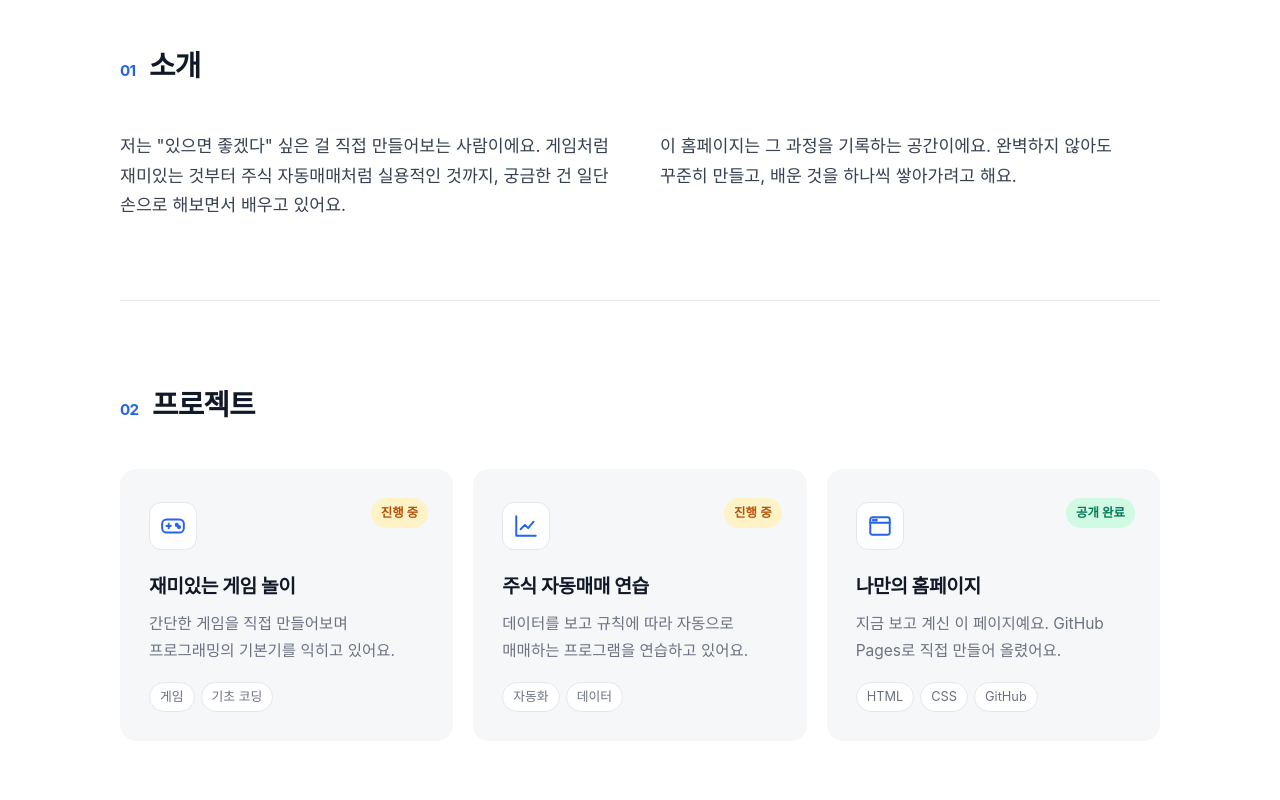
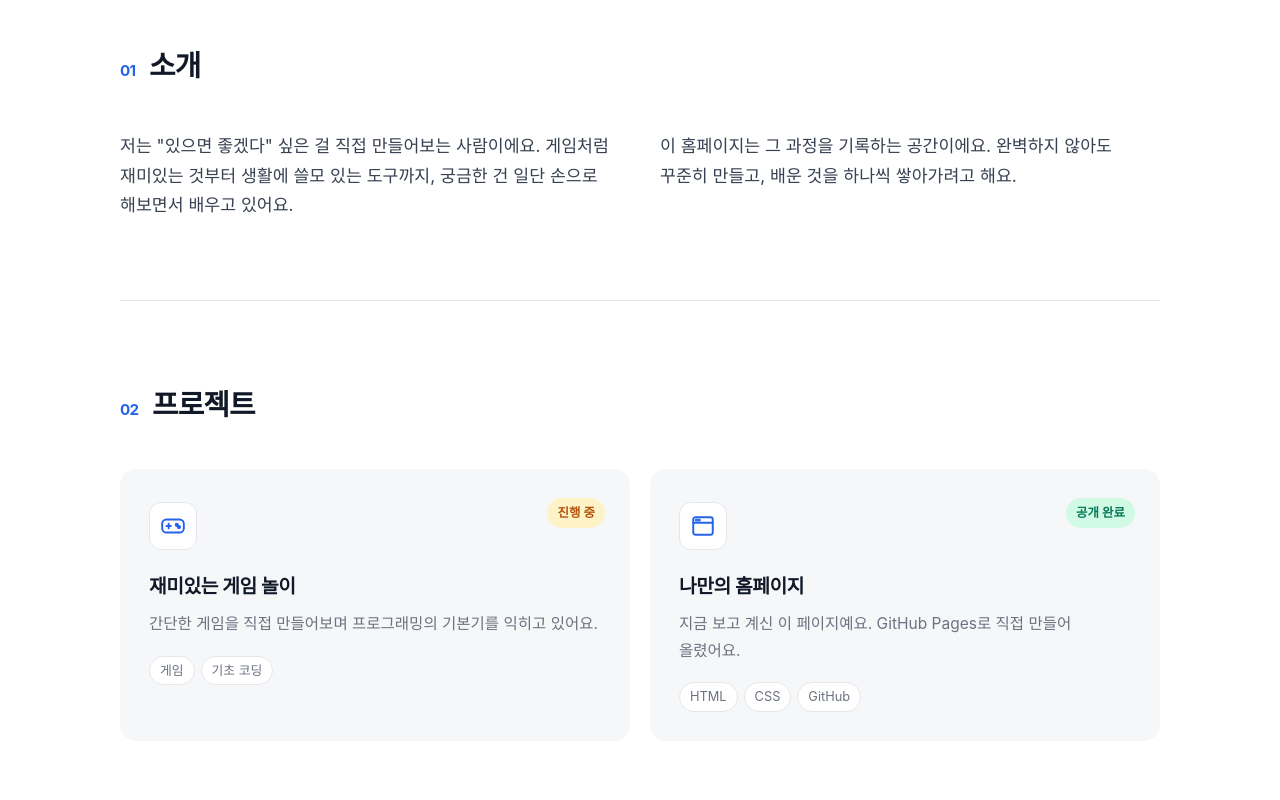
Before and after one commit to lunervia-ops/lunervia-ops.github.io, a plain HTML site: page index.html in a window 1280 px wide. Shown: the part 720-1520 px from the top of the page. Drawn offline with Linux system fonts and the light colour scheme; a web font is replaced by a local one.

Commit message:
주식 자동매매 프로젝트 제거

```diff
--- a/index.html
+++ b/index.html
@@ -38,7 +38,7 @@
       <div class="about-grid">
         <p>
           저는 "있으면 좋겠다" 싶은 걸 직접 만들어보는 사람이에요.
-          게임처럼 재미있는 것부터 주식 자동매매처럼 실용적인 것까지,
+          게임처럼 재미있는 것부터 생활에 쓸모 있는 도구까지,
           궁금한 건 일단 손으로 해보면서 배우고 있어요.
         </p>
         <p>
@@ -58,15 +58,6 @@
           <h3>재미있는 게임 놀이</h3>
           <p>간단한 게임을 직접 만들어보며 프로그래밍의 기본기를 익히고 있어요.</p>
           <ul class="tags"><li>게임</li><li>기초 코딩</li></ul>
-          <span class="status doing">진행 중</span>
-        </article>
-        <article class="card">
-          <div class="card-icon">
-            <svg viewBox="0 0 24 24" fill="none" stroke="currentColor" stroke-width="1.8" stroke-linecap="round" stroke-linejoin="round"><path d="M3 3v18h18"/><path d="M7 15l4-4 3 3 5-6"/></svg>
-          </div>
-          <h3>주식 자동매매 연습</h3>
-          <p>데이터를 보고 규칙에 따라 자동으로 매매하는 프로그램을 연습하고 있어요.</p>
-          <ul class="tags"><li>자동화</li><li>데이터</li></ul>
           <span class="status doing">진행 중</span>
         </article>
         <article class="card">
@@ -99,7 +90,6 @@
             <li>AI 도구 활용</li>
             <li>업무 자동화</li>
             <li>게임 개발</li>
-            <li>투자 데이터 분석</li>
           </ul>
         </div>
       </div>
--- a/style.css
+++ b/style.css
@@ -72,7 +72,7 @@ ul { list-style: none; }
 .about-grid { display: grid; grid-template-columns: 1fr 1fr; gap: 40px; font-size: 1.08rem; color: #374151; }
 
 /* cards */
-.cards { display: grid; grid-template-columns: repeat(3, 1fr); gap: 20px; }
+.cards { display: grid; grid-template-columns: repeat(2, 1fr); gap: 20px; }
 .card {
   position: relative; background: var(--bg-soft); border: 1px solid transparent;
   border-radius: var(--radius); padding: 32px 28px 28px;
```
